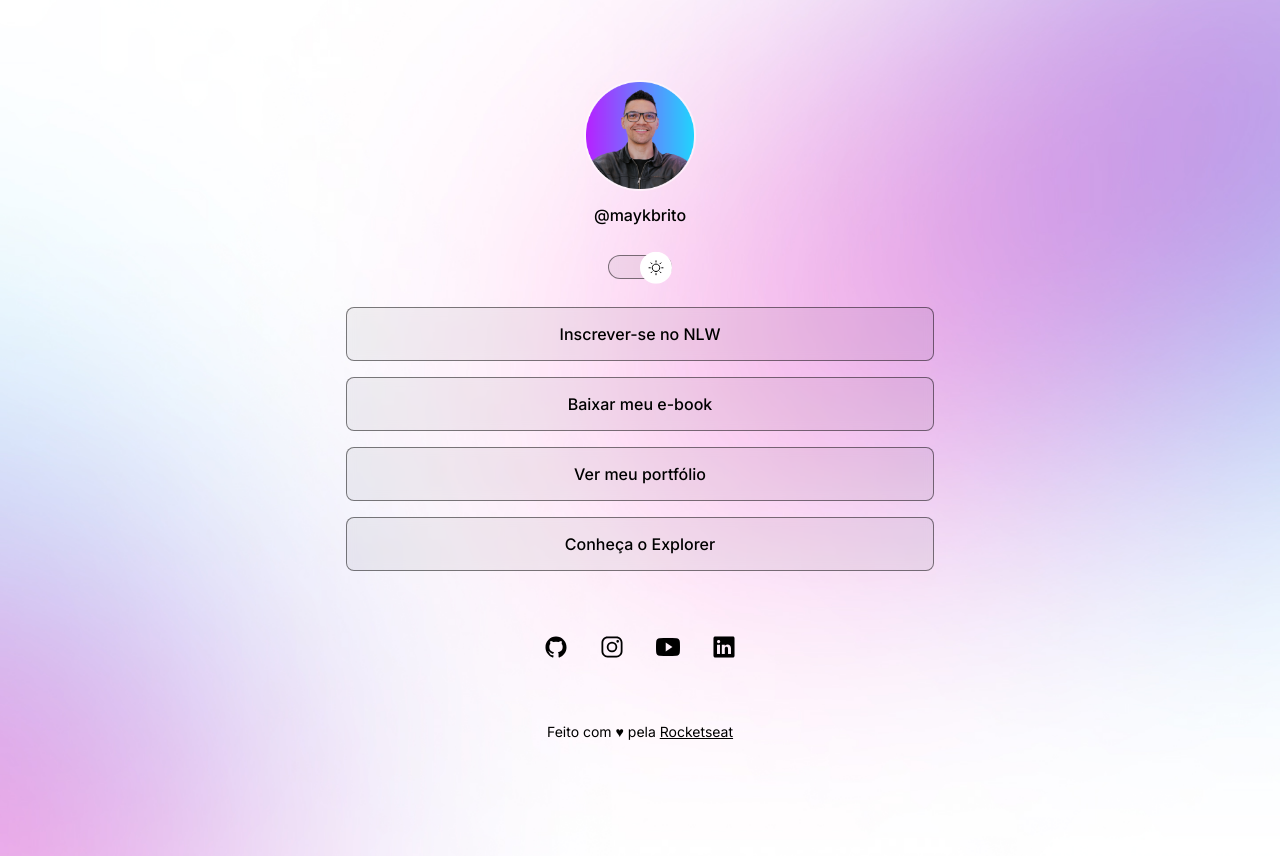
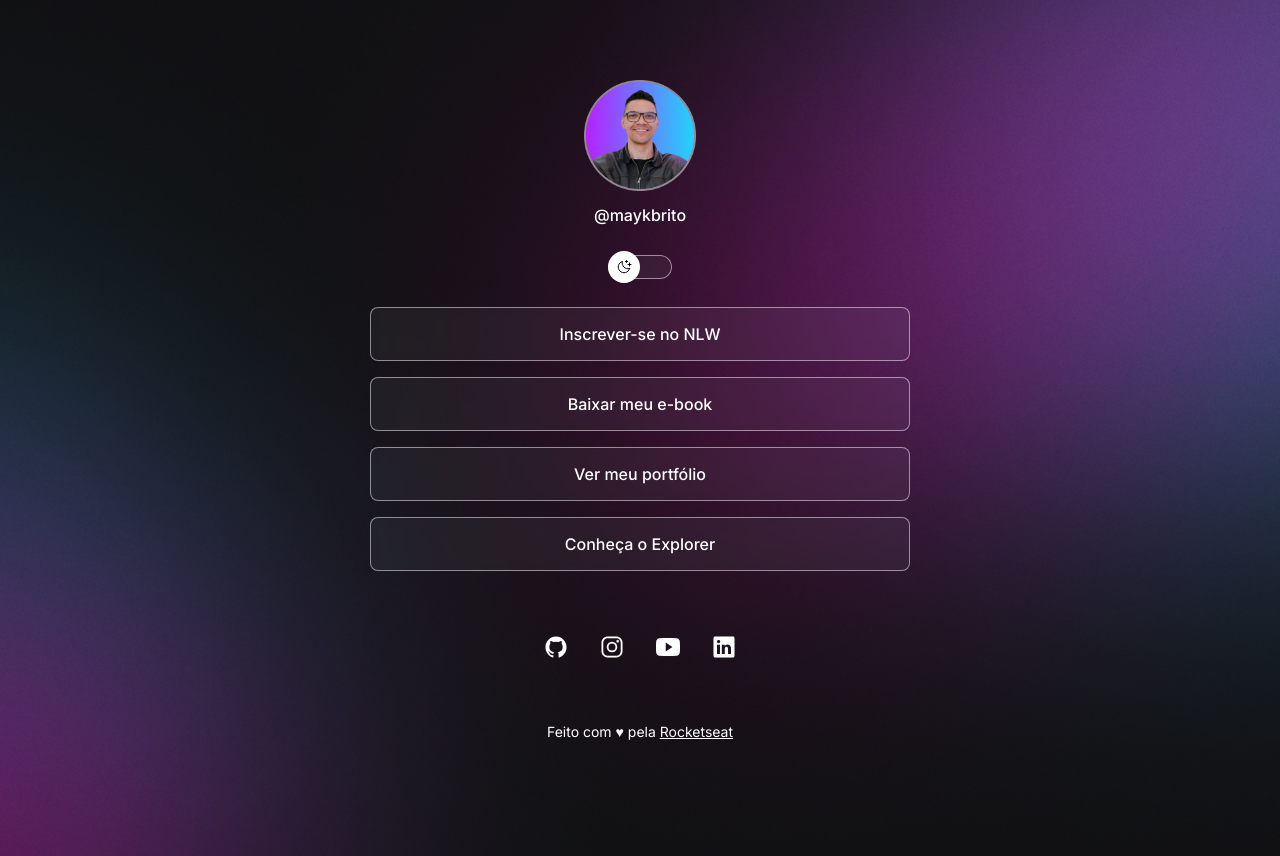
Before and after one commit to Thebestprimo/Devlinks, a plain HTML site: page index.html in a window 1280 px wide. Drawn offline with nearby package versions, Linux system fonts and the light colour scheme.

Commit message:
adjusting the code

```diff
--- a/index.html
+++ b/index.html
@@ -1,15 +1,16 @@
 <!DOCTYPE html>
-<html lang="pt-br" class="light">
+<html lang="pt-br">
   <head>
-    <meta charset="UTF-8" />
-    <meta http-equiv="X-UA-Compatible" content="IE=edge" />
-    <meta name="viewport" content="width=device-width, initial-scale=1.0" />
     <link rel="preconnect" href="https://fonts.googleapis.com" />
     <link rel="preconnect" href="https://fonts.gstatic.com" crossorigin />
     <link
       href="https://fonts.googleapis.com/css2?family=Inter:wght@400;500&display=swap"
       rel="stylesheet"
     />
+
+    <meta charset="UTF-8" />
+    <meta http-equiv="X-UA-Compatible" content="IE=edge" />
+    <meta name="viewport" content="width=device-width, initial-scale=1.0" />
     <link rel="stylesheet" href="style.css" />
     <title>Devlinks</title>
   </head>
@@ -19,10 +20,12 @@
         <img src="/imagens/avatar-dark.png" alt="foto" />
         <p>@maykbrito</p>
       </div>
+
       <div id="switch" onclick="toggleMode()">
         <button></button>
         <span></span>
       </div>
+
       <ul>
         <li>
           <a href="#" target="_blank">Inscrever-se no NLW</a>
@@ -34,7 +37,9 @@
           <a href="#" target="_blank">Ver meu portfólio</a>
         </li>
         <li>
-          <a href="#" target="_blank">Conheça o Explorer</a>
+          <a href="https://rockeseat.com.br/explorer" target="_blank"
+            >Conheça o Explorer</a
+          >
         </li>
       </ul>
       <div id="social-links">
@@ -59,6 +64,7 @@
         <a href="https://rockeseat.com.br" target="_blank">Rocketseat</a>
       </footer>
     </div>
+
     <script
       type="module"
       src="https://unpkg.com/ionicons@7.1.0/dist/ionicons/ionicons.esm.js"
@@ -67,6 +73,7 @@
       nomodule
       src="https://unpkg.com/ionicons@7.1.0/dist/ionicons/ionicons.js"
     ></script>
+
     <script src="script.js"></script>
   </body>
 </html>
--- a/script.js
+++ b/script.js
@@ -3,6 +3,7 @@ function toggleMode() {
   html.classList.toggle("light")
 
   const img = document.querySelector("#profile img")
+
   if (html.classList.contains("light")) {
     img.setAttribute("src", "./imagens/avatar-light.png")
   } else {
--- a/style.css
+++ b/style.css
@@ -38,15 +38,16 @@ body * {
   width: 100%;
   max-width: 588px;
   margin: 56px auto 0px;
-}
-
-#profile img {
-  width: 112px;
+  padding: 0 24px;
 }
 
 #profile {
   text-align: center;
   padding: 24px;
+}
+
+#profile img {
+  width: 112px;
 }
 
 #profile p {
@@ -67,10 +68,11 @@ body * {
   border: 0;
   border-radius: 50%;
   position: absolute;
+  top: 50%;
   left: 0;
   z-index: 1;
-  transform: translateY(-10%);
-  animation: slide-back 0.3s;
+  transform: translateY(-50%);
+  animation: slide-back 0.2s;
 }
 
 #switch button:hover {
@@ -78,7 +80,7 @@ body * {
 }
 
 .light #switch button {
-  animation: slide-in 0.3s forwards;
+  animation: slide-in 0.2s forwards;
 }
 
 #switch span {
@@ -101,7 +103,6 @@ ul {
 }
 
 ul li a {
-  border: 1px solid;
   display: flex;
   justify-content: center;
   align-items: center;
@@ -110,9 +111,10 @@ ul li a {
   border: 1px solid var(--stroke-color);
   border-radius: 8px;
   backdrop-filter: blur(4px);
+  -webkit-backdrop-filter: (4px);
   text-decoration: none;
   font-weight: 500;
-  transition: background 0.3s;
+  transition: background 0.2s;
 }
 
 ul li a:hover {
@@ -132,12 +134,12 @@ ul li a:hover {
   align-items: center;
   justify-content: center;
   padding: 16px;
+  transition: background 0.2s;
+  border-radius: 50%;
 }
 
 #social-links a:hover {
   background: var(--highlight-color);
-  border-radius: 50%;
-  transition: background 0.3s;
 }
 
 footer {
```
